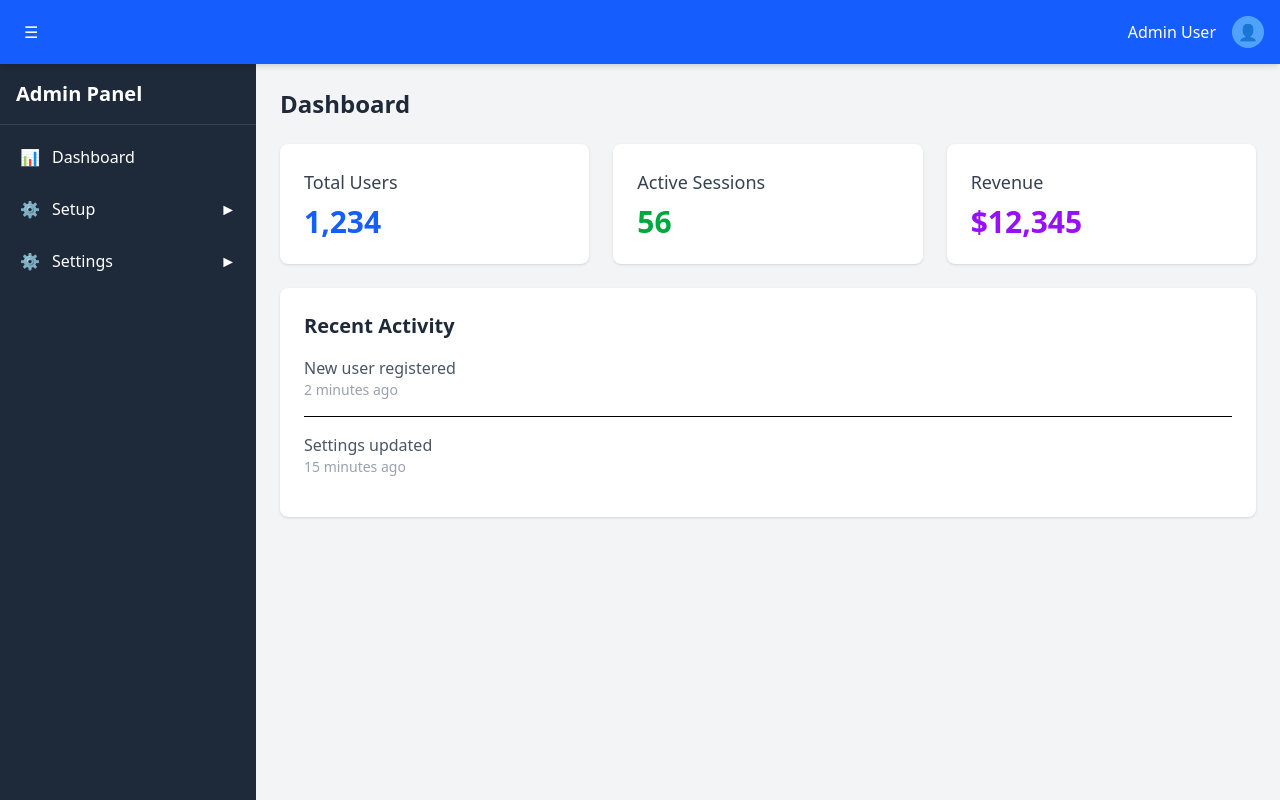
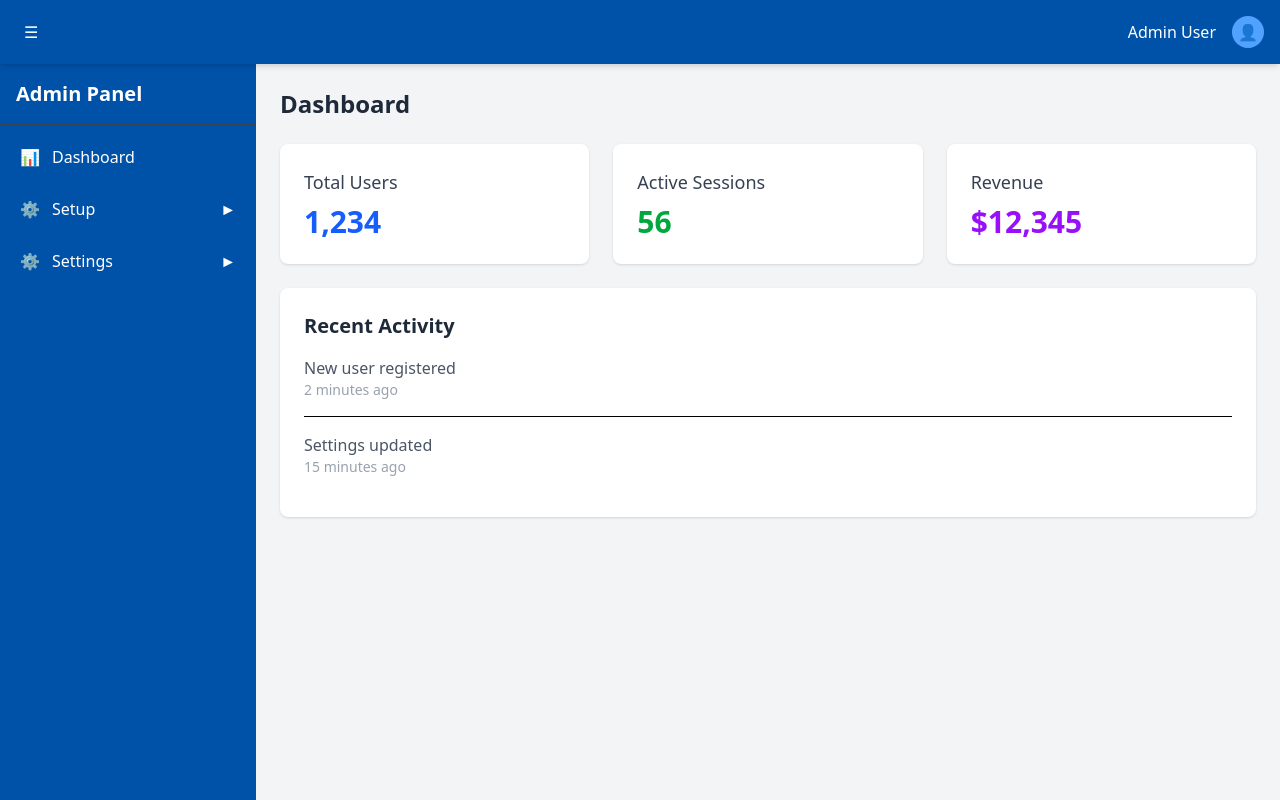
Before and after one commit to muthamizhyadav/sakksh-admin, a React (Vite) app: page / in a window 1280 px wide. Both pictures are taken after typing "name@example.com", "Sample123" into the empty fields and a click on the button "Login". Built offline with nearby package versions, Linux system fonts and the light colour scheme.

Commit message:
Color code add

```diff
--- a/src/components/navBar.jsx
+++ b/src/components/navBar.jsx
@@ -1,8 +1,9 @@
 import React from 'react';
+import {primaryColor} from '../utils/styles'
 
 const Navbar = ({ toggleSidebar }) => {
     return (
-        <header className="bg-blue-600 text-white p-4 shadow-md fixed top-0 left-0 right-0 h-16 z-20">
+        <header className="text-white p-4 shadow-md fixed top-0 left-0 right-0 h-16 z-20"  style={{ backgroundColor: primaryColor }}>
             <div className="flex justify-between items-center h-full">
                 <button
                     onClick={toggleSidebar}
--- a/src/components/sidebar/sideBar.jsx
+++ b/src/components/sidebar/sideBar.jsx
@@ -1,5 +1,6 @@
 import React, { useState } from 'react';
 import SidebarItem from './sideBaritem';
+import { primaryColor } from '../../utils/styles';
 
 const Sidebar = ({ isOpen }) => {
   const [expandedItems, setExpandedItems] = useState({});
@@ -41,7 +42,7 @@ const Sidebar = ({ isOpen }) => {
   ];
 
   return (
-    <aside className={`bg-gray-800 text-white fixed top-16 left-0 h-[calc(100vh-4rem)] z-10 ${
+    <aside style={{ backgroundColor: primaryColor }} className={`text-white fixed top-16 left-0 h-[calc(100vh-4rem)] z-10 ${
       isOpen ? 'w-64' : 'w-20'
     } transition-all duration-300`}>
       <div className="p-4 border-b border-gray-700">
--- /dev/null
+++ b/src/utils/styles.jsx
@@ -0,0 +1,9 @@
+export const primaryColor = '#0052A8';
+export const secondaryColor = '#7D98BD';
+export const dark_opacity = '#363636BF';
+export const dark_opacity_2 = '#3636368C';
+export const stroke_color = '#0052A833';
+export const option_btn = '#DCEDFF';
+export const option_btn_border = '#BBD9F9';
+export const text_color = '#363636';
+export const warning  = '#C65757';
```
